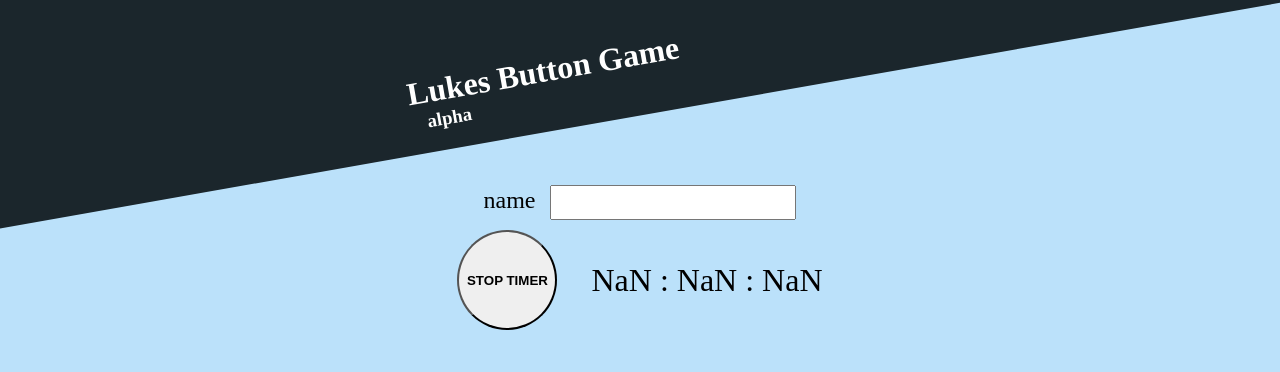
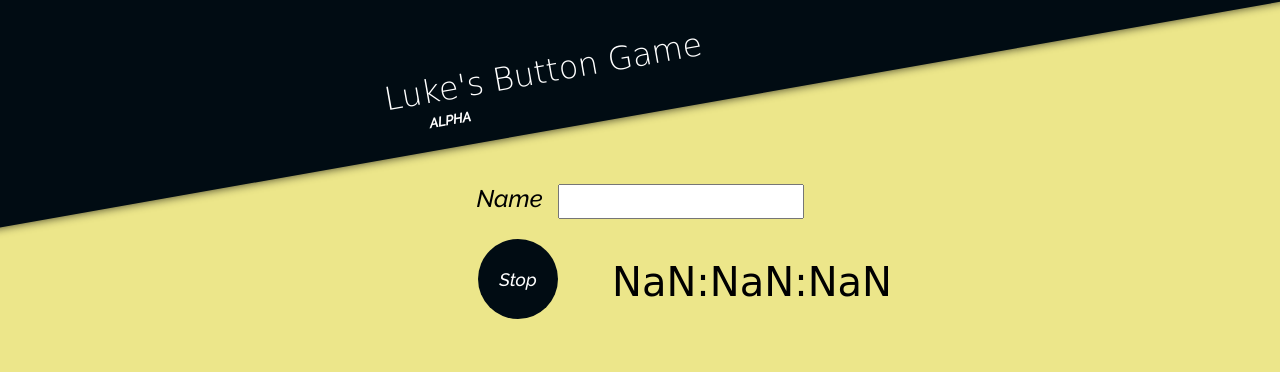
Before and after one commit to justlucdewit/button, a website: page public/index.html in a window 1280 px wide. Shown: the top 372 px of the page. Drawn offline with Linux system fonts and the light colour scheme; no server answers; a web font is replaced by a local one.

Commit message:
feat: design update

```diff
--- a/public/button.js
+++ b/public/button.js
@@ -15,7 +15,7 @@ const updateScoreBoard = () => {
   fetch("/api/scores").then((res) =>
     res.json().then((data) => {
       const top = document.getElementById("top");
-      top.innerHTML = "<tr><th>place</th><th>name</th><th>seconds</th></tr>";
+      top.innerHTML = "<tr><th>Place</th><th>Name</th><th>Seconds</th></tr>";
       data.forEach((e, i) => {
         top.innerHTML += `<tr><td>${i + 1}</td><td>${e.username}</td><td>${
           e.score
--- a/public/index.html
+++ b/public/index.html
@@ -6,18 +6,25 @@
   </head>
   <body>
     <header>
-      <h1>Lukes Button Game</h1>
-      <h3>alpha</h3>
+      <h1>Luke's Button Game</h1>
+      <h5>ALPHA</h5>
     </header>
     <div id="game">
-      <label>name</label><input type="text" id="name" /><br />
-      <button id="btn">STOP TIMER</button>
-      <span id="time">
-        <span class="time-num" id="hour">0</span> :
-        <span class="time-num" id="min">00</span> :
-        <span class="time-num" id="sec">00</span>
-      </span>
-      <table id="top"></table>
+      <div class="centergroup">
+        <label>Name</label><input type="text" id="name" /><br />
+      </div>
+      <div class="centergroup">
+        <button id="btn" class="noselect">Stop</button>
+
+        <div id="time">
+          <span class="time-num" id="hour">0</span> :
+          <span class="time-num" id="min">00</span> :
+          <span class="time-num" id="sec">00</span>
+        </div>
+      </div>
+      <div class="centergroup">
+        <table id="top"></table>
+      </div>
     </div>
     <script type="text/javascript" src="button.js"></script>
   </body>
--- a/public/style.css
+++ b/public/style.css
@@ -1,21 +1,20 @@
-#time {
-  visibility: hidden;
-}
+@import url("https://fonts.googleapis.com/css2?family=Raleway:ital,wght@1,500&family=Roboto&family=Sansita+Swashed:wght@300;500&display=swap");
 
 #top {
   padding-top: 10px;
 }
 
 body {
+  font-family: "Raleway", sans-serif;
+
   margin: 0;
   padding: 0;
   margin-top: -22px;
-  background: #bbe1fa;
+  background: #ece68a;
   overflow-x: hidden;
 }
 
 #game {
-  padding: 10px;
   margin-top: 40px;
   text-align: center;
 }
@@ -32,11 +31,11 @@ label {
 
 table {
   width: 100px;
-  margin-left: calc(50vw - 100px);
+  margin-left: calc(50vw - 130px);
 }
 
 header {
-  background: #1b262c;
+  background: #010c13;
   color: white;
   padding: 20px;
   text-align: center;
@@ -45,24 +44,50 @@ header {
   padding-top: 447px;
   margin-top: -412px;
   margin-left: -62%;
+  -webkit-box-shadow: 0px 0px 10px 0px rgba(0, 0, 0, 0.75);
+  -moz-box-shadow: 0px 0px 10px 0px rgba(0, 0, 0, 0.75);
+  box-shadow: 0px 0px 10px 0px rgba(0, 0, 0, 0.75);
+}
+
+.centergroup {
+  padding: 10px;
+  margin: auto;
+}
+
+#time {
+  visibility: hidden;
+  display: inline-flex;
+  width: 100px;
+  font-size: 40px;
+  vertical-align: middle;
+  font-family: "Sansita Swashed", cursive;
 }
 
 button {
-  width: 100px;
-  height: 100px;
+  width: 80px;
+  height: 80px;
   border-radius: 100%;
-  margin-top: 10px;
-  font-weight: bolder;
-  margin-right: 30px;
+  font-size: large;
+  color: white;
+  background-color: #010c13;
+  border: none;
+  margin-right: 50px;
+  margin-left: -90px;
+  font-family: "Raleway", cursive;
+  transition: ease-in-out 0.5s;
+}
+button:focus {
+  outline: none;
 }
 
-#time {
-  font-size: xx-large;
-  vertical-align: middle;
+button:hover {
+  transition: ease-in-out 0.5s;
+  border: 4px solid rgb(105, 253, 79);
 }
 
-h3 {
-  margin-top: 0;
+h5 {
+  font-family: "Raleway", sans-serif;
+  margin-top: 5px;
   padding-top: 0;
   padding-bottom: 0;
   margin-bottom: 0;
@@ -70,6 +95,18 @@ h3 {
 }
 
 h1 {
+  font-family: "Sansita Swashed", cursive;
+  font-weight: 300;
   margin-bottom: 0;
   padding-bottom: 0;
 }
+
+.noselect {
+  -webkit-touch-callout: none; /* iOS Safari */
+  -webkit-user-select: none; /* Safari */
+  -khtml-user-select: none; /* Konqueror HTML */
+  -moz-user-select: none; /* Old versions of Firefox */
+  -ms-user-select: none; /* Internet Explorer/Edge */
+  user-select: none; /* Non-prefixed version, currently
+									supported by Chrome, Edge, Opera and Firefox */
+}
```
